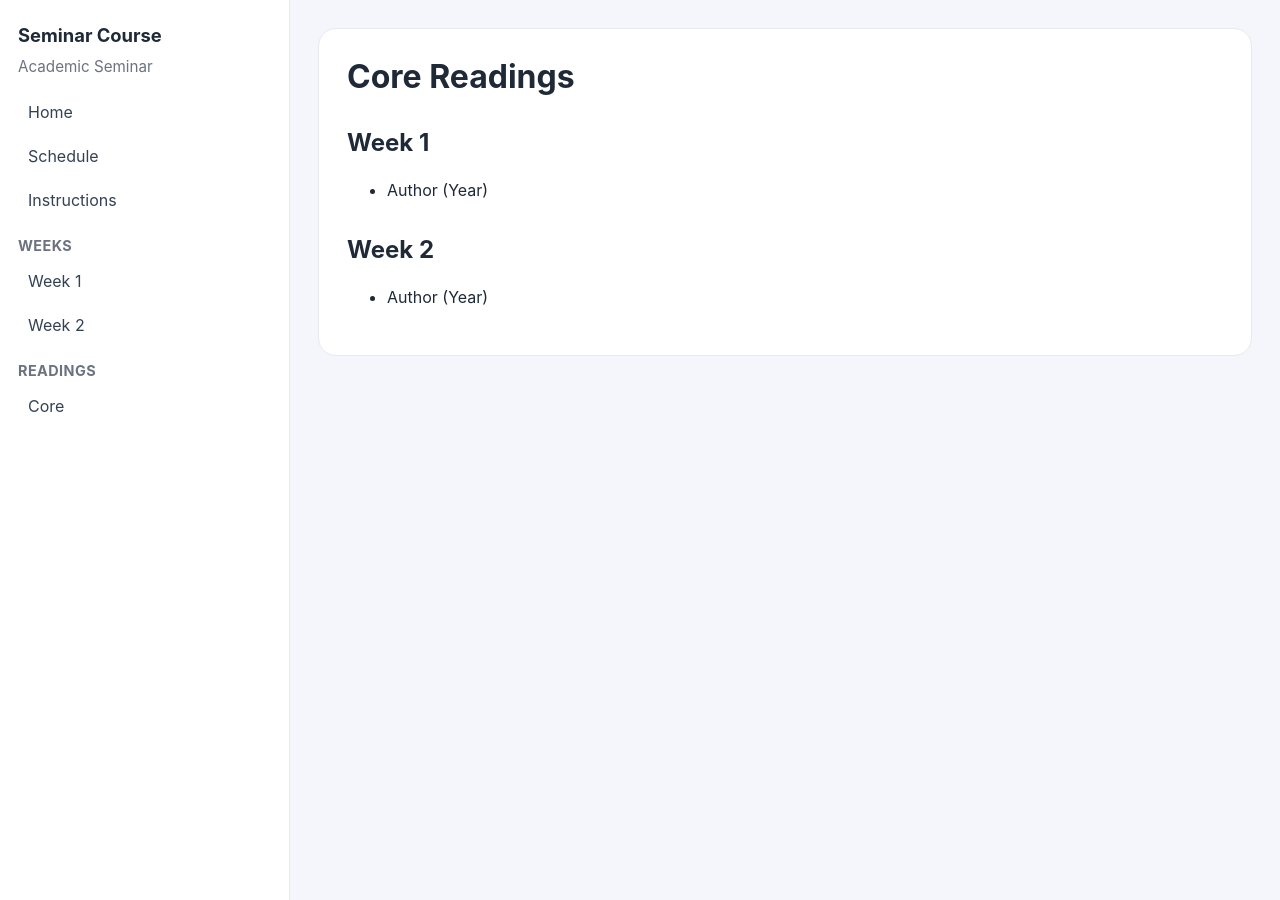
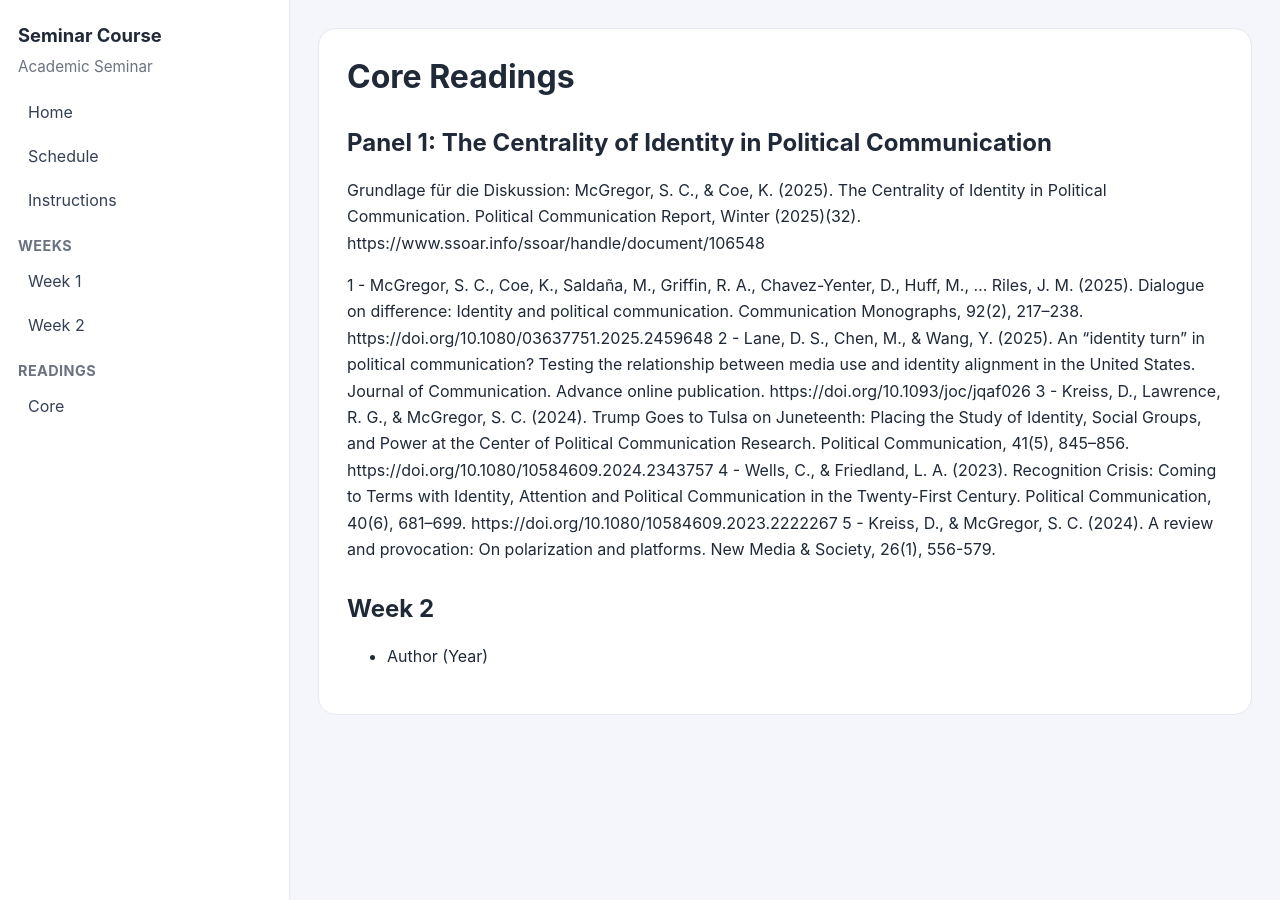
Before and after one commit to bellasgon/SeminarC_Sommer, a Jekyll site: the page built from readings/core.md, in a window 1280 px wide. Built offline with Jekyll 4.4.1, drawn with Linux system fonts in a browser that asks for light colours.

Commit message:
Revise core readings with detailed references
Updated the core readings to include detailed references for Panel 1 on identity in political communication and removed placeholder text for Week 2.

```diff
--- a/readings/core.md
+++ b/readings/core.md
@@ -5,8 +5,16 @@ title: Core Readings
 
 # Core Readings
 
-## Week 1
-- Author (Year)
+## Panel 1: The Centrality of Identity in Political Communication
+Grundlage für die Diskussion: McGregor, S. C., & Coe, K. (2025). The Centrality of Identity in Political Communication. Political Communication Report, Winter (2025)(32). https://www.ssoar.info/ssoar/handle/document/106548
+
+
+1 - McGregor, S. C., Coe, K., Saldaña, M., Griffin, R. A., Chavez-Yenter, D., Huff, M., … Riles, J. M. (2025). Dialogue on difference: Identity and political communication. Communication Monographs, 92(2), 217–238. https://doi.org/10.1080/03637751.2025.2459648
+2	- Lane, D. S., Chen, M., & Wang, Y. (2025). An “identity turn” in political communication? Testing the relationship between media use and identity alignment in the United States. Journal of Communication. Advance online publication. https://doi.org/10.1093/joc/jqaf026
+3	- Kreiss, D., Lawrence, R. G., & McGregor, S. C. (2024). Trump Goes to Tulsa on Juneteenth: Placing the Study of Identity, Social Groups, and Power at the Center of Political Communication Research. Political Communication, 41(5), 845–856. https://doi.org/10.1080/10584609.2024.2343757
+4	- Wells, C., & Friedland, L. A. (2023). Recognition Crisis: Coming to Terms with Identity, Attention and Political Communication in the Twenty-First Century. Political Communication, 40(6), 681–699. https://doi.org/10.1080/10584609.2023.2222267
+5	- Kreiss, D., & McGregor, S. C. (2024). A review and provocation: On polarization and platforms. New Media & Society, 26(1), 556-579.
+
 
 ## Week 2
 - Author (Year)
```
